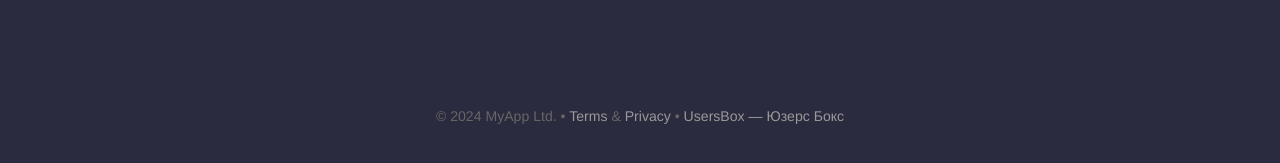
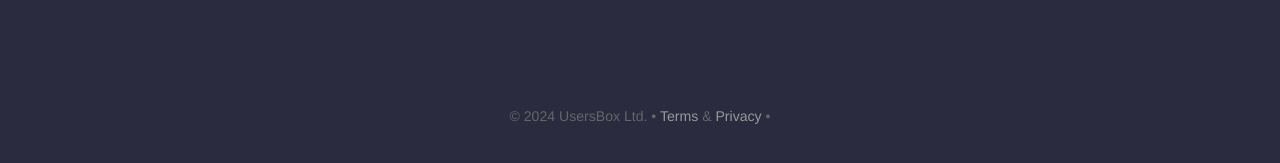
Before and after one commit to usersboxbots/usersboxbots.github.io, a Jekyll site: the page built from index.html, in a window 1280 px wide and 900 px high, scrolled down 2845 px. Shown: the part 723-886 px from the top of the window. Built offline with Jekyll 4.4.1, drawn with Linux system fonts in a browser that asks for light colours.

Commit message:
Update default.html

```diff
--- a/_layouts/default.html
+++ b/_layouts/default.html
@@ -44,7 +44,7 @@
 					</ul>
 					{% endfor %}
 				</div>
-				<p class="copyright">&copy; {{ site.time | date: '%Y' }} MyApp Ltd. • <a href="#">Terms</a> &amp; <a href="#">Privacy</a> • <a href="">UsersBox — Юзерс Бокс</a></p>
+				<p class="copyright">&copy; {{ site.time | date: '%Y' }} UsersBox Ltd. • <a href="#">Terms</a> &amp; <a href="#">Privacy</a> • <a href=""></a></p>
 			</div>
 		</footer>
 		<script>
```
